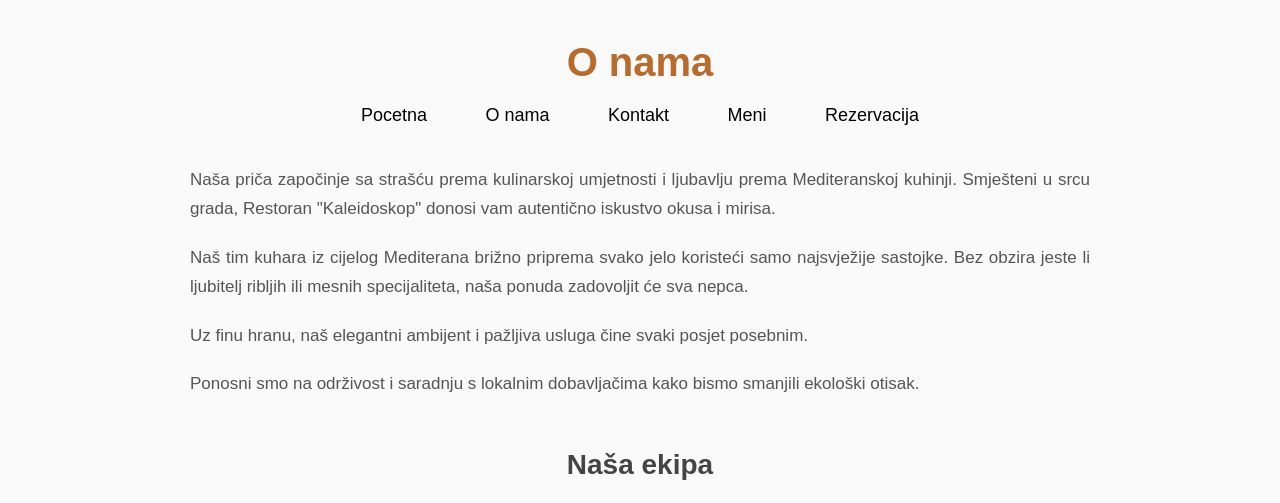
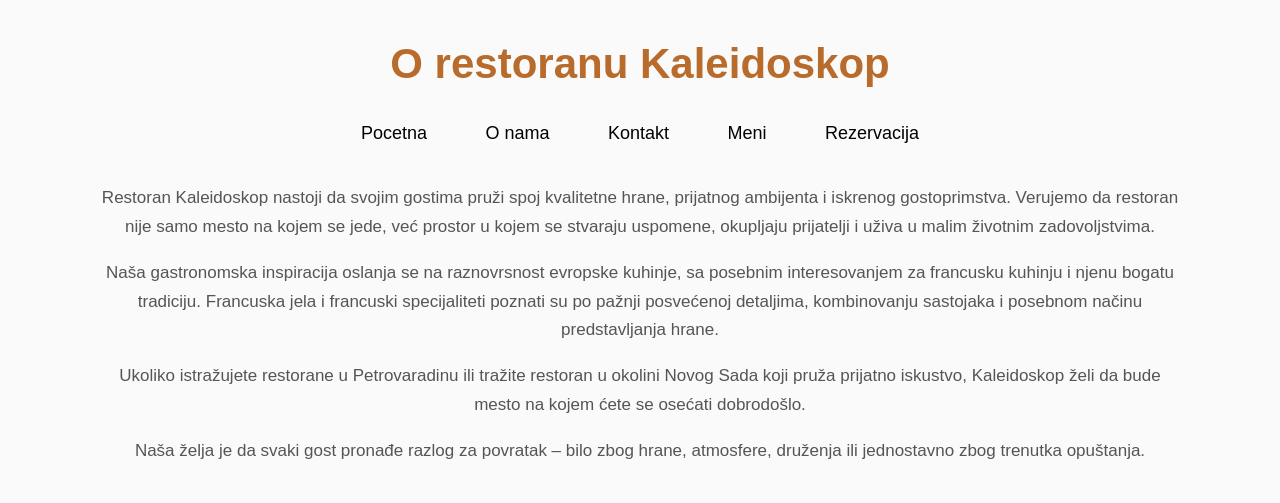
Before and after one commit to uroscegarit8-24/projekatvebdizajn1, a plain HTML site: page stranice/AboutUs.html in a window 1280 px wide. Shown: the top 503 px of the page. Drawn offline with Linux system fonts and the light colour scheme.

Commit message:
Update AboutUs.html

```diff
--- a/stranice/AboutUs.html
+++ b/stranice/AboutUs.html
@@ -9,8 +9,8 @@
 
 <div class="about-container">
 
-    <h1 class="about-title">O nama</h1>
-
+<section class="seo-content">
+    <h1>O restoranu Kaleidoskop</h1>
     <nav class="about-nav">
         <a href="../index.html">Pocetna</a>
         <a href="AboutUs.html">O nama</a>
@@ -18,25 +18,38 @@
         <a href="Menu.html">Meni</a>
         <a href="Reservation.html">Rezervacija</a>
     </nav>
-
-    <div class="about-text">
     <p>
-            Naša priča započinje sa strašću prema kulinarskoj umjetnosti i ljubavlju prema Mediteranskoj kuhinji.
-            Smješteni u srcu grada, Restoran "Kaleidoskop" donosi vam autentično iskustvo okusa i mirisa.
+        Restoran Kaleidoskop nastoji da svojim gostima pruži
+        spoj kvalitetne hrane, prijatnog ambijenta i iskrenog
+        gostoprimstva. Verujemo da restoran nije samo mesto
+        na kojem se jede, već prostor u kojem se stvaraju
+        uspomene, okupljaju prijatelji i uživa u malim
+        životnim zadovoljstvima.
     </p>
 
     <p>
-            Naš tim kuhara iz cijelog Mediterana brižno priprema svako jelo koristeći samo najsvježije sastojke.
-            Bez obzira jeste li ljubitelj ribljih ili mesnih specijaliteta, naša ponuda zadovoljit će sva nepca.
+        Naša gastronomska inspiracija oslanja se na raznovrsnost
+        evropske kuhinje, sa posebnim interesovanjem za
+        francusku kuhinju i njenu bogatu tradiciju.
+        Francuska jela i francuski specijaliteti poznati
+        su po pažnji posvećenoj detaljima, kombinovanju
+        sastojaka i posebnom načinu predstavljanja hrane.
     </p>
 
     <p>
-            Uz finu hranu, naš elegantni ambijent i pažljiva usluga čine svaki posjet posebnim.
+        Ukoliko istražujete restorane u Petrovaradinu ili
+        tražite restoran u okolini Novog Sada koji pruža
+        prijatno iskustvo, Kaleidoskop želi da bude mesto
+        na kojem ćete se osećati dobrodošlo.
     </p>
 
     <p>
-            Ponosni smo na održivost i saradnju s lokalnim dobavljačima kako bismo smanjili ekološki otisak.
+        Naša želja je da svaki gost pronađe razlog za povratak –
+        bilo zbog hrane, atmosfere, druženja ili jednostavno
+        zbog trenutka opuštanja.
     </p>
+</section>
+
     </div>
 
     <h2 class="team-title">Naša ekipa</h2>
```
Lines whose indentation alone changed are shown as unchanged.
